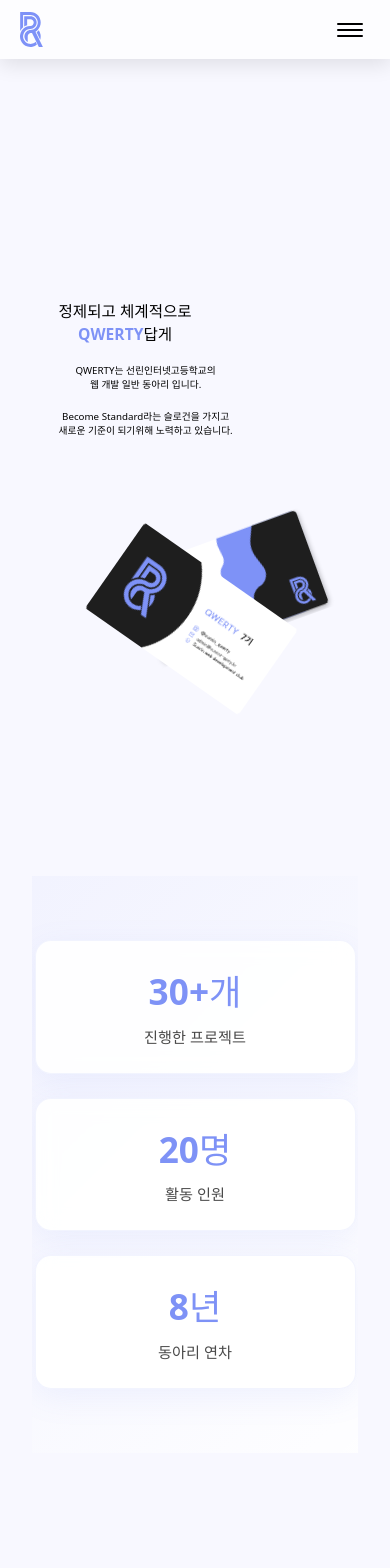
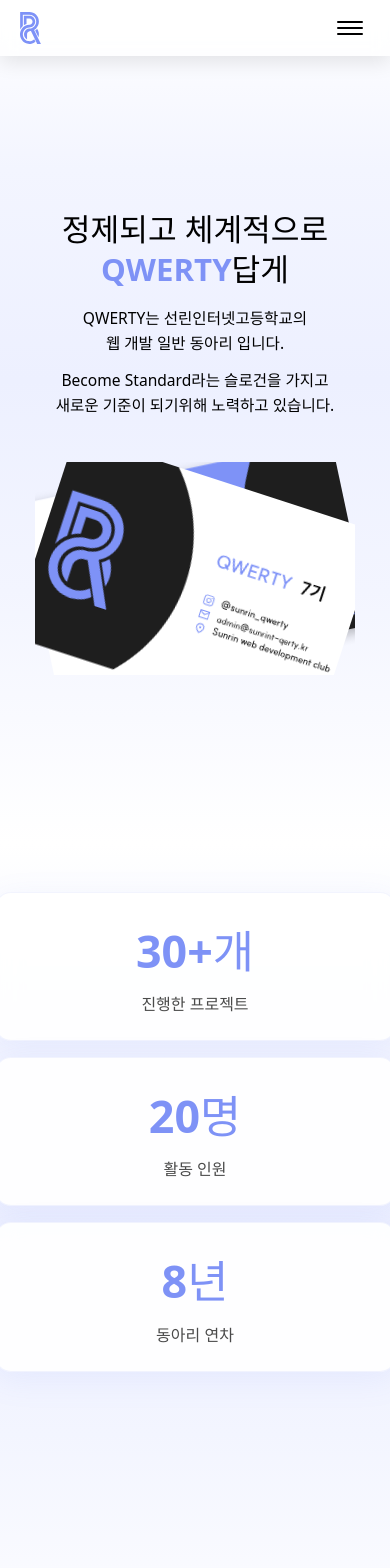
Before and after one commit to sunrin-qwerty/qwerty-web, a React (Vite) app: page / in a window 390 px wide. Shown: the top 1568 px of the page. Built offline with nearby package versions, Linux system fonts and the light colour scheme; a web font is replaced by a local one.

Commit message:
Update styles in App.css and index.css for improved responsiveness and visual consistency

```diff
--- a/src/App.css
+++ b/src/App.css
@@ -1,6 +1,5 @@
 #root {
   margin: 0 auto;
-  padding: 2rem;
   text-align: center;
   color: black;
 }
@@ -88,92 +87,6 @@
 .nav-toggle-btn .hamburger::before { top: -6px; }
 .nav-toggle-btn .hamburger::after { top: 6px; }
 
-@media (max-width: 1024px) {
-  .main-container {
-    flex-direction: column;
-    text-align: center;
-    gap: 2rem;
-    width: 90vw;
-  }
-
-  .text-container {
-    align-items: center;
-    width: 100%;
-  }
-
-  .main-text {
-    font-size: 3.5vw;
-  }
-
-  .sub-text {
-    font-size: 2vw;
-  }
-
-  .card-container {
-    width: 60vw;
-    left: 0;
-  }
-}
-
-@media (max-width: 568px) {
-  .header {
-    padding: 0.75rem 5vw;
-  }
-
-  .header .logo {
-    height: 2.2rem;
-    width: auto;
-  }
-
-  .header .nav {
-    display: none;
-    left: 0;
-    flex-direction: column;
-    position: absolute;
-    top: 100%;
-    background: rgba(255,255,255,0.95);
-    backdrop-filter: blur(6px);
-    -webkit-backdrop-filter: blur(6px);
-    box-shadow: 0 6px 20px rgba(0,0,0,0.08);
-    padding: 0.75rem 1rem;
-    border-radius: 8px;
-    gap: 0.5rem;
-    min-width: 100%;
-    z-index: 1100;
-  }
-
-  .header .nav li a {
-    padding: 0.5rem 0;
-    display: block;
-  }
-
-  .nav-toggle-btn {
-    display: block;
-  }
-
-  .nav-toggle:checked ~ .nav {
-    display: flex;
-  }
-
-  .main-container {
-    width: 95vw;
-    padding-top: 2rem;
-  }
-
-  .main-text {
-    font-size: 6vw;
-  }
-
-  .sub-text {
-    font-size: 3.5vw;
-  }
-
-  .card-container {
-    width: 80vw;
-    margin-top: 2rem;
-  }
-}
-
 section {
   min-height: 100vh;
   display: grid;
@@ -183,11 +96,17 @@
 .main-section {
   min-height: 100vh;
   text-align: left;
+  overflow: hidden;
+  display: flex;
+  align-items: center;
+  justify-content: center;
 }
 
 .main-container {
   display: flex;
-  justify-content: space-between;
+  align-items: center;
+  justify-content: flex-start;
+  gap: 3rem;
   width: 70vw;
   margin: 0 auto;
 }
@@ -209,23 +128,8 @@
 }
 
 @keyframes rise {
-  from {
-    opacity: 0;
-    transform: translateY(0.6em);
-  }
-  to {
-    opacity: 1;
-    transform: translateY(0);
-  }
-}
-
-.main-container {
-  display: flex;
-  align-items: center;
-  justify-content: flex-start;
-  gap: 3rem;
-  width: 70vw;
-  margin: 0 auto;
+  from { opacity: 0; transform: translateY(0.6em); }
+  to   { opacity: 1; transform: translateY(0); }
 }
 
 .main-text {
@@ -281,35 +185,18 @@
 }
 
 @keyframes throw1 {
-  0% {
-    transform: translate(-150%, -50%) rotate(-45deg);
-    opacity: 0;
-  }
-  60% {
-    opacity: 1;
-  }
-  100% {
-    transform: translate(0, 0) rotate(-20deg);
-    opacity: 1;
-  }
+  0%   { transform: translate(-150%, -50%) rotate(-45deg); opacity: 0; }
+  60%  { opacity: 1; }
+  100% { transform: translate(0, 0) rotate(-20deg); opacity: 1; }
 }
 
 @keyframes throw2 {
-  0% {
-    transform: translate(150%, 50%) rotate(60deg);
-    opacity: 0;
-  }
-  60% {
-    opacity: 1;
-  }
-  100% {
-    transform: translate(0, 0) rotate(35deg);
-    opacity: 1;
-  }
+  0%   { transform: translate(150%, 50%) rotate(60deg); opacity: 0; }
+  60%  { opacity: 1; }
+  100% { transform: translate(0, 0) rotate(35deg); opacity: 1; }
 }
 
 .info-section {
-  background: linear-gradient(135deg, rgba(126, 146, 246, 0.05), rgba(255, 255, 255, 0.8));
   padding: 6rem 10vw;
   min-height: 50vh;
   display: flex;
@@ -360,56 +247,9 @@
   font-family: 'SUIT', system-ui, -apple-system, "Segoe UI", Roboto, "Helvetica Neue", Arial;
 }
 
-@media (max-width: 1024px) {
-  .info-section {
-    padding: 4rem 5vw;
-  }
-
-  .info-counter {
-    gap: 1rem;
-  }
-
-  .info-text-container {
-    padding: 1.5rem 0.8rem;
-  }
-
-  .info-text {
-    font-size: 2.5rem;
-  }
-
-  .info-subtext {
-    font-size: 1rem;
-  }
-}
-
-@media (max-width: 768px) {
-  .info-counter {
-    flex-direction: column;
-    gap: 1.5rem;
-  }
-
-  .info-text-container {
-    width: 100%;
-    max-width: 300px;
-    padding: 1.5rem 1rem;
-  }
-
-  .info-text {
-    font-size: 2.2rem;
-  }
-
-  .info-subtext {
-    font-size: 0.95rem;
-  }
-}
-
-
-
-
 .portfolio-container {
   padding: 8rem 10vw 4rem;
   box-sizing: border-box;
-  background: linear-gradient(180deg, rgba(255,255,255,0.02), rgba(0,0,0,0));
 }
 
 .portfolio-title-section {
@@ -434,18 +274,6 @@
   border-radius: 2px;
 }
 
-@media (max-width: 768px) {
-  .portfolio-title-section {
-    font-size: 2.5rem;
-    margin-bottom: 3rem;
-  }
-
-  .portfolio-title-section::after {
-    width: 60px;
-    height: 3px;
-  }
-}
-
 .portfolio-slider-wrap {
   overflow: hidden;
   position: relative;
@@ -457,7 +285,6 @@
   width: 80vw;
   margin: 0 auto;
   align-items: stretch;
-
   overflow-x: auto;
   scroll-snap-type: x mandatory;
   -webkit-overflow-scrolling: touch;
@@ -470,7 +297,7 @@
 .portfolio-list { -ms-overflow-style: none; scrollbar-width: none; }
 
 .portfolio-item {
-  flex: 0 0 calc((100% - 2 * 1.25rem) / 3); /* 3 columns by default */
+  flex: 0 0 calc((100% - 2 * 1.25rem) / 3);
   scroll-snap-align: start;
   min-width: 260px;
   background: rgba(255,255,255,0.8);
@@ -513,36 +340,6 @@
   overflow: hidden;
 }
 
-@media (max-width: 1024px) {
-  .portfolio-list {
-    gap: 1rem;
-  }
-  .portfolio-item {
-    flex: 0 0 calc((100% - 1rem) / 2);
-  }
-  .portfolio-container { padding-top: 7rem; }
-}
-
-@media (max-width: 568px) {
-  .portfolio-list {
-    gap: 0.9rem;
-    padding: 0.5rem 0;
-  }
-  .portfolio-item {
-    flex: 0 0 92%;
-    max-width: 92%;
-    margin-left: 4%;
-    margin-right: 4%;
-    padding: 1rem;
-    border-radius: 10px;
-  }
-  .portfolio-container {
-    padding: 6.5rem 5vw 3rem;
-  }
-  .portfolio-title { font-size: 1.05rem; }
-  .portfolio-description { font-size: 0.95rem; }
-}
-
 .use {
   display: inline-block;
   font-size: 0.85rem;
@@ -563,29 +360,6 @@
 .portfolio-title .accent,
 .portfolio-item .accent {
   color: #7E92F6;
-}
-
-@media (max-width: 1024px) {
-  .portfolio-list {
-    grid-template-columns: repeat(2, 1fr);
-  }
-  .portfolio-container { padding-top: 7rem; }
-}
-
-@media (max-width: 568px) {
-  .portfolio-list {
-    grid-template-columns: 1fr;
-    gap: 0.9rem;
-  }
-  .portfolio-container {
-    padding: 6.5rem 5vw 3rem;
-  }
-  .portfolio-item {
-    padding: 1rem;
-    border-radius: 10px;
-  }
-  .portfolio-title { font-size: 1.05rem; }
-  .portfolio-description { font-size: 0.95rem; }
 }
 
 .modal-toggle {
@@ -710,48 +484,6 @@
   height: 3vw;
 }
 
-@media (max-width: 768px) {
-  .modal-content {
-    width: min(720px, 94%);
-    max-height: 86vh;
-    padding: 1rem;
-    border-radius: 12px;
-  }
-}
-
-@media (max-width: 568px) {
-  .modal {
-    align-items: flex-end;
-    padding: 0;
-  }
-
-  .modal-content {
-    width: 100%;
-    max-width: 100%;
-    border-radius: 12px 12px 0 0;
-    padding: 1rem 1rem calc(1rem + env(safe-area-inset-bottom, 0));
-    max-height: calc(100vh - 56px);
-    margin: 0;
-    box-shadow: 0 -10px 40px rgba(16,24,40,0.12);
-    animation: modal-slide-up .22s cubic-bezier(.2,.9,.3,1);
-    border-left: 0;
-    border-right: 0;
-    border-bottom: 0;
-  }
-
-  .modal-close {
-    top: 8px;
-    right: 10px;
-    padding: 0.6rem;
-    background: rgba(255,255,255,0.9);
-    backdrop-filter: blur(4px);
-  }
-
-  .modal-overlay {
-    background: rgba(0,0,0,0.42);
-  }
-}
-
 @keyframes modal-pop {
   from { transform: translateY(-6px) scale(.995); opacity: 0; }
   to   { transform: translateY(0) scale(1); opacity: 1; }
@@ -763,7 +495,6 @@
 }
 
 .apply-section {
-  background: linear-gradient(135deg, rgba(126, 146, 246, 0.08), rgba(255, 255, 255, 0.9));
   padding: 8rem 10vw;
   min-height: 80vh;
   display: flex;
@@ -877,45 +608,6 @@
   transform: translateY(0);
 }
 
-@media (max-width: 768px) {
-  .apply-section {
-    padding: 6rem 5vw;
-    min-height: 70vh;
-  }
-
-  .apply-title {
-    font-size: 2.5rem;
-    margin-bottom: 2rem;
-  }
-
-  .apply-title::after {
-    width: 60px;
-    height: 3px;
-  }
-
-  .apply-description {
-    font-size: 1.1rem;
-    margin-bottom: 2rem;
-  }
-
-  .apply-form {
-    padding: 2rem;
-  }
-
-  .form-group {
-    margin-bottom: 1.5rem;
-  }
-
-  .form-group label {
-    font-size: 1rem;
-  }
-
-  .apply-button {
-    padding: 1rem 2rem;
-    font-size: 1rem;
-  }
-}
-
 footer {
   color: black;
   padding: 3rem 10vw;
@@ -929,14 +621,170 @@
   font-family: 'SUIT', system-ui, -apple-system, "Segoe UI", Roboto, "Helvetica Neue", Arial;
   opacity: 1;
 }
+@media (max-width: 1024px) {
+  .main-container {
+    flex-direction: column;
+    text-align: center;
+    gap: 2rem;
+    width: 90vw;
+  }
+  .text-container {
+    align-items: center;
+    width: 100%;
+  }
+  .main-text { font-size: 5vw; }
+  .sub-text { font-size: 3vw; }
+  .card-container { width: 55vw; left: 0; }
+  .info-section { padding: 4rem 5vw; }
+  .info-counter { gap: 1rem; }
+  .info-text-container { padding: 1.5rem 0.8rem; }
+  .info-text { font-size: 2.5rem; }
+  .info-subtext { font-size: 1rem; }
+  .portfolio-list { gap: 1rem; }
+  .portfolio-item { flex: 0 0 calc((100% - 1rem) / 2); }
+  .portfolio-container { padding-top: 7rem; }
+}
 
 @media (max-width: 768px) {
-  footer {
-    padding: 2rem 5vw;
-    margin-top: 2rem;
+  .info-counter { flex-direction: column; gap: 1.5rem; }
+  .info-text-container { width: 100%; max-width: 300px; padding: 1.5rem 1rem; }
+  .info-text { font-size: 2.2rem; }
+  .info-subtext { font-size: 0.95rem; }
+  .portfolio-title-section { font-size: 2.5rem; margin-bottom: 3rem; }
+  .portfolio-title-section::after { width: 60px; height: 3px; }
+  .modal-content { width: min(720px, 94%); max-height: 86vh; padding: 1rem; border-radius: 12px; }
+  .apply-section { padding: 6rem 5vw; min-height: 70vh; }
+  .apply-title { font-size: 2.5rem; margin-bottom: 2rem; }
+  .apply-title::after { width: 60px; height: 3px; }
+  .apply-description { font-size: 1.1rem; margin-bottom: 2rem; }
+  .apply-form { padding: 2rem; }
+  .form-group { margin-bottom: 1.5rem; }
+  .form-group label { font-size: 1rem; }
+  .apply-button { padding: 1rem 2rem; font-size: 1rem; }
+  footer { padding: 2rem 5vw; margin-top: 2rem; }
+  footer p { font-size: 0.9rem; }
+}
+
+@media (max-width: 568px) {
+  .header { padding: 0.75rem 5vw; }
+  .header .logo { height: 2rem; width: auto; }
+  .header .nav {
+    display: none;
+    left: 0;
+    flex-direction: column;
+    position: absolute;
+    top: 100%;
+    background: rgba(255,255,255,0.97);
+    backdrop-filter: blur(6px);
+    -webkit-backdrop-filter: blur(6px);
+    box-shadow: 0 6px 20px rgba(0,0,0,0.08);
+    padding: 0.75rem 1rem;
+    border-radius: 0 0 12px 12px;
+    gap: 0.25rem;
+    min-width: 100%;
+    z-index: 1100;
+  }
+  .header .nav li a { padding: 0.6rem 0.5rem; display: block; font-size: 1rem; }
+  .nav-toggle-btn { display: block; }
+  .nav-toggle:checked ~ .nav { display: flex; }
+
+  .main-section {
+    min-height: 100svh;
+    display: flex;
+    align-items: center;
+    justify-content: center;
+  }
+  .main-container {
+    flex-direction: column;
+    align-items: center;
+    text-align: center;
+    width: 88vw;
+    padding-top: 4.5rem;
+    padding-bottom: 2rem;
+    gap: 2rem;
+  }
+  .text-container { align-items: center; text-align: center; width: 100%; }
+  .main-text { font-size: 8vw; line-height: 1.3; margin-bottom: 0.5rem; }
+  .sub-text { font-size: 4vw; line-height: 1.6; margin-bottom: 0.75rem; }
+
+  .card-container {
+    width: 82vw;
+    left: 0;
+    aspect-ratio: 3/2;
+    overflow: hidden;
+  }
+  .card-container img { width: 100%; height: 100%; }
+  .card-container .card1 {
+    margin-left: 0;
+    animation: throw1-mob 1.2s cubic-bezier(0.4, 0, 0.2, 1) 0.5s forwards;
+  }
+  .card-container .card2 {
+    margin-top: 5%;
+    animation: throw2-mob 1.2s cubic-bezier(0.4, 0, 0.2, 1) 0.8s forwards;
   }
 
-  footer p {
-    font-size: 0.9rem;
+  .info-section { padding: 3rem 5vw; min-height: auto; }
+  .info-counter { flex-direction: column; gap: 1rem; }
+  .info-text-container { width: 100%; max-width: 100%; padding: 1.5rem; }
+  .info-text { font-size: 2.8rem; }
+  .info-subtext { font-size: 1rem; }
+
+  .portfolio-container { padding: 5rem 5vw 3rem; }
+  .portfolio-title-section { font-size: 2rem; margin-bottom: 2rem; }
+  .portfolio-list { width: 100%; gap: 0.9rem; padding: 0.5rem 0; }
+  .portfolio-item {
+    flex: 0 0 85vw;
+    max-width: 85vw;
+    margin-left: 0;
+    margin-right: 0;
+    padding: 1.2rem;
+    border-radius: 12px;
   }
+  .portfolio-title { font-size: 1.1rem; }
+  .portfolio-description { font-size: 0.95rem; }
+
+  .modal { align-items: flex-end; padding: 0; }
+  .modal-content {
+    width: 100%;
+    max-width: 100%;
+    border-radius: 12px 12px 0 0;
+    padding: 1rem 1rem calc(1rem + env(safe-area-inset-bottom, 0));
+    max-height: calc(100vh - 56px);
+    margin: 0;
+    box-shadow: 0 -10px 40px rgba(16,24,40,0.12);
+    animation: modal-slide-up .22s cubic-bezier(.2,.9,.3,1);
+    border-left: 0;
+    border-right: 0;
+    border-bottom: 0;
+  }
+  .modal-close {
+    top: 8px; right: 10px; padding: 0.6rem;
+    background: rgba(255,255,255,0.9);
+    backdrop-filter: blur(4px);
+  }
+  .modal-overlay { background: rgba(0,0,0,0.42); }
+
+  .apply-section { padding: 5rem 5vw 4rem; min-height: auto; }
+  .apply-title { font-size: 2rem; margin-bottom: 2rem; }
+  .apply-description { font-size: 1rem; margin-bottom: 1.5rem; }
+  .apply-form { padding: 1.5rem 1.25rem; border-radius: 16px; }
+  .form-group { margin-bottom: 1.25rem; }
+  .form-group label { font-size: 0.95rem; }
+  .form-group input, .form-group textarea { padding: 0.85rem; font-size: 0.95rem; }
+  .apply-button { padding: 1rem; font-size: 1rem; }
+
+  footer { padding: 2rem 5vw; margin-top: 1rem; }
+  footer p { font-size: 0.85rem; }
 }
+
+@keyframes throw1-mob {
+  0%   { transform: translate(-150%, -50%) rotate(-45deg); opacity: 0; }
+  60%  { opacity: 1; }
+  100% { transform: translate(0, 0) rotate(-12deg); opacity: 1; }
+}
+
+@keyframes throw2-mob {
+  0%   { transform: translate(150%, 50%) rotate(60deg); opacity: 0; }
+  60%  { opacity: 1; }
+  100% { transform: translate(0, 0) rotate(18deg); opacity: 1; }
+}
--- a/src/index.css
+++ b/src/index.css
@@ -27,12 +27,29 @@
   -moz-osx-font-smoothing: grayscale;
 }
 
+html {
+  background: linear-gradient(
+    180deg,
+    #ffffff 0%,
+    #f3f5ff 20%,
+    #edf0ff 45%,
+    #f3f5ff 70%,
+    #ffffff 100%
+  );
+  background-attachment: fixed;
+}
+
+@supports (-webkit-touch-callout: none) {
+  html {
+    background-attachment: scroll;
+  }
+}
+
 body {
   margin: 0;
-  display: flex;
-  place-items: center;
   min-width: 320px;
   min-height: 100vh;
+  overflow-x: hidden;
 }
 
 .snap-scroll {
```
